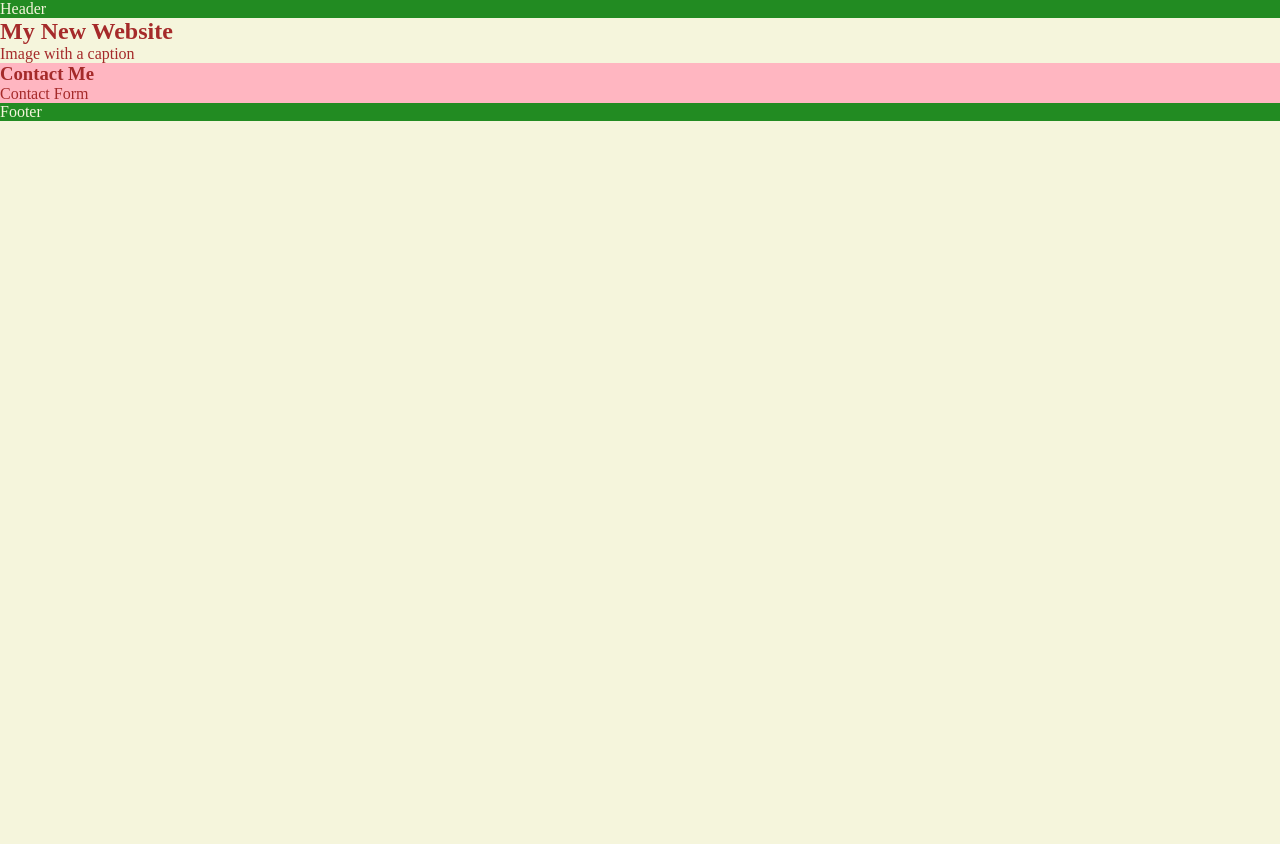
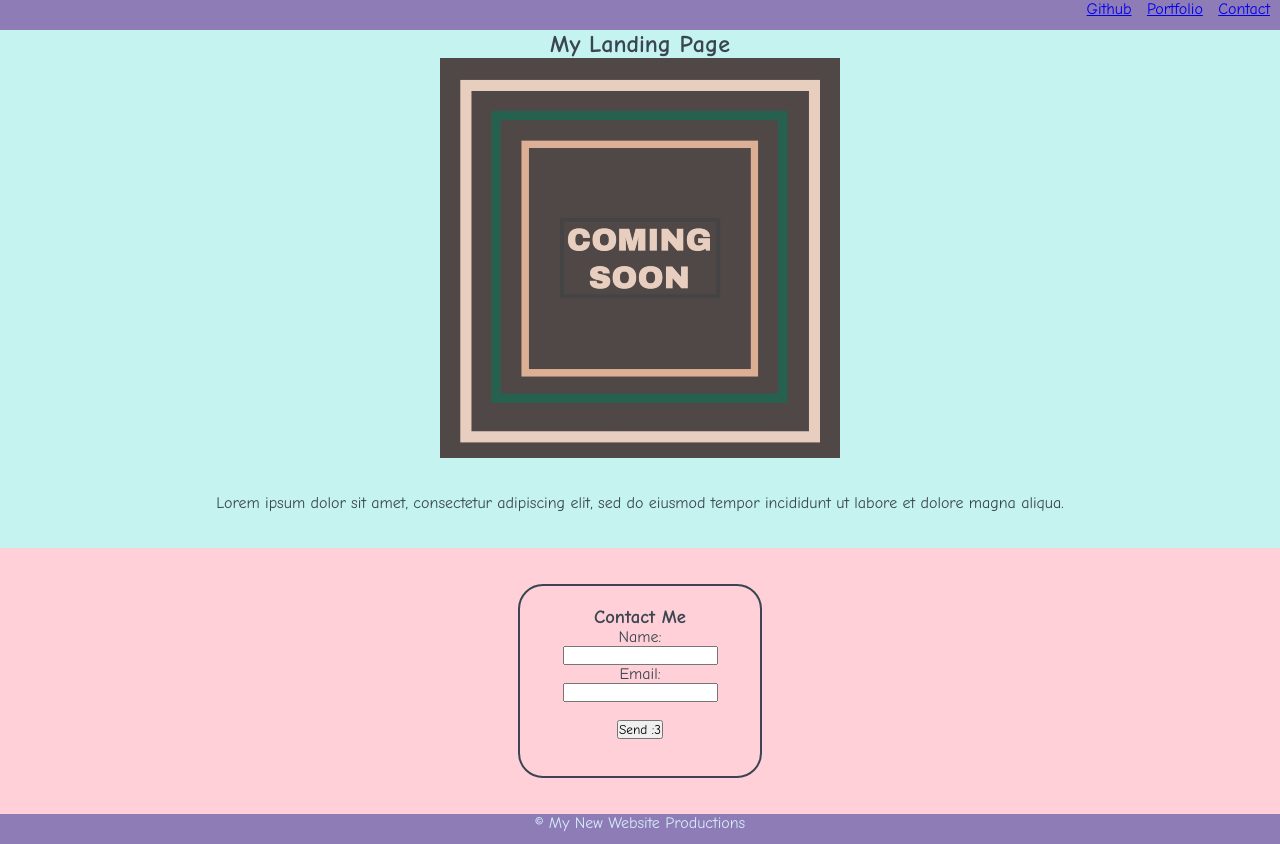
Before and after one commit to noe-bee/landing-page-demo, a plain HTML site: page index.html in a window 1280 px wide. Before the commit the page ends 800 px from the top, so only its background shows below. Drawn offline with Linux system fonts and the light colour scheme.

Commit message:
updated to finalized version

```diff
--- a/assets/css/style.css
+++ b/assets/css/style.css
@@ -2,21 +2,61 @@
 * {
 	margin: 0;
 	padding: 0;
+	font-family: "Comic Sans MS", cursive, sans-serif;
 }
 
 /* Element selectors */
 body {
-	background-color: beige;
-	color: brown;
+	background-color: rgb(197, 243, 239);
+	color: rgb(57, 69, 81);
 }
 
 /* Class selectors */
-.bg-green {
-	background-color: forestgreen;
-	color: beige;
+.bg-purple {
+	background-color: rgb(142, 124, 183);
+	color: rgb(215, 236, 249) ;
+	height: 30px
+}
+/*image center*/
+.center{
+  display: block;
+  margin-left: auto;
+  margin-right: auto;
+
+}
+/*text position*/
+.center-text{
+	text-align: center
+}
+.right-text{
+	text-align: right;
+}
+.text-pad{ /*used this for the links on the header of the page*/
+	font-weight: bold;
+	font-size: 20px;
+	text-decoration: underline;
+	padding: 9px;
+
+}
+.rounded-border{
+	border-radius: 25px;
+	border: 2px solid rgb(57, 69, 81);
+	padding: 20px;
+	width: 200px;
+  	height: 150px;
+
 }
 
 /* ID selectors */
 #contact {
-	background-color: lightpink;
+	background-color: rgb(255, 208, 215);
 }
+
+ul {
+	list-style: none; /*this gives no 'dots' or bullets to show within the list*/
+  }
+
+  li {
+	display: inline-block;
+	margin-right: 10px; /* this adds spacing between items */
+  }
--- a/index.html
+++ b/index.html
@@ -7,17 +7,43 @@
 		<link rel="stylesheet" href="./assets/css/style.css" />
 	</head>
 	<body>
-		<header class="bg-green">Header</header>
+		<header class="right-text bg-purple">
+			<ul>
+				<li><a href="https://github.com/noe-bee">Github</a> </li>
+				<li> <a href="#">Portfolio</a> </li>
+				<li><a href="#">Contact</a>  </li>
+			</ul>
+		</header>
 		<main>
+
 			<section>
-				<h1>My New Website</h1>
-				<figure>Image with a caption</figure>
+				<h1 class="center-text">My Landing Page</h1>
+				<figure> <img src="./assets/images/image-1.png" alt="box image with caption on it" class="center"></figure>
+				<span class="center-text">
+					<br></br>
+					<p> Lorem ipsum dolor sit amet, consectetur adipiscing elit, sed do eiusmod tempor incididunt ut labore et dolore magna aliqua.</p>
+					<br></br>
+				</span>
+
 			</section>
+
 			<section id="contact">
-				<h3>Contact Me</h3>
-				<form>Contact Form</form>
+				<br></br>
+				<div class="center center-text rounded-border">
+					<h3>Contact Me</h3>
+					<div><form>
+						<label for="name">Name:</label><br>
+  						<input type="text" id="name" name="name"></br>
+  						<label for="email">Email:</label><br>
+  						<input type="text" id="email" name="email"><br><br>
+  						<input type="submit" value="Send :3">
+					</div>
+				</div>
+			</form>
+			<br></br>
 			</section>
+
 		</main>
-		<footer class="bg-green">Footer</footer>
+		<footer class=" center-text bg-purple"> © My New Website Productions</footer>
 	</body>
 </html>
```
Also changed, not shown: 1 other file.
